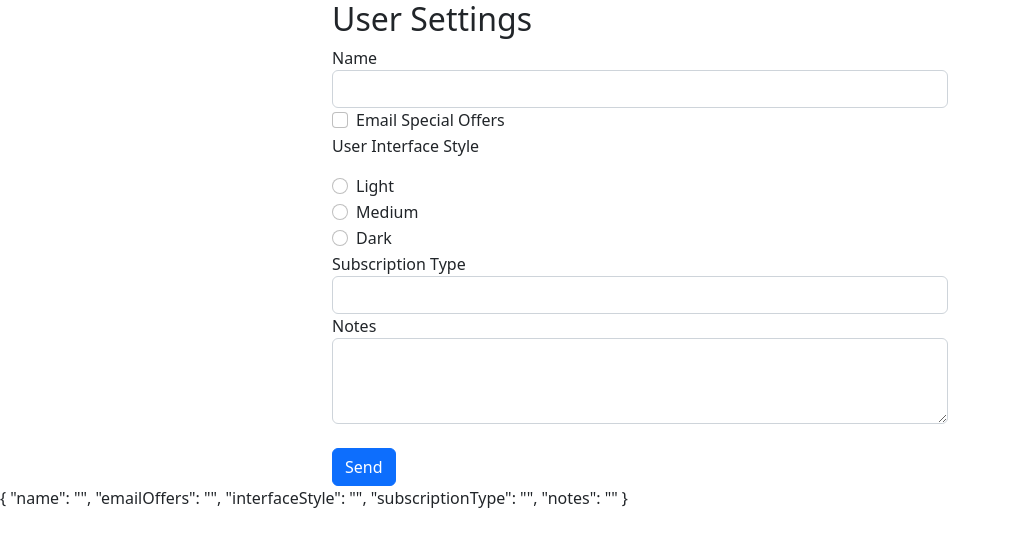
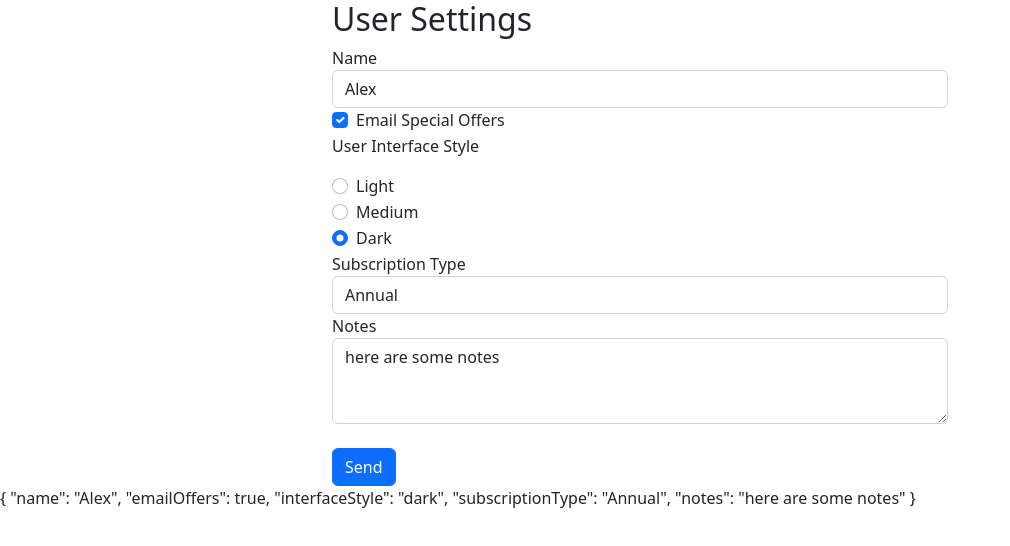
Before and after one commit to alexlamb10/angular-forms, an Angular app: page / in a window 1280 px wide. Shown: the top 546 px of the page, without its empty margins (0-1010 px from the left). Built offline with nearby package versions, Linux system fonts and the light colour scheme.

Commit message:
Added two way binding

```diff
--- /dev/null
+++ b/src/app/data/user-settings.ts
@@ -0,0 +1,7 @@
+export interface UserSettings {
+    name:string,
+    emailOffers: boolean,
+    interfaceStyle: string,
+    subscriptionType: string,
+    notes: string
+}
--- a/src/app/user-settings-form/user-settings-form.component.html
+++ b/src/app/user-settings-form/user-settings-form.component.html
@@ -5,12 +5,12 @@
 
       <div class="form-group">
         <label for="name">Name</label>
-        <input id="name" name="name" class="form-control" ngModel/>
+        <input id="name" name="name" class="form-control" [(ngModel)]="userSettings.name"/>
       </div>
 
       <div class="form-check form-group">
         <input class="form-check-input" type="checkbox"
-                id="emailOffers" name="emailOffers" ngModel>
+                id="emailOffers" name="emailOffers" [(ngModel)]="userSettings.emailOffers">
         <label class="form-check-label" for="emailOffers" >
           Email Special Offers
         </label>
@@ -20,21 +20,21 @@
       <div class="form-group">
         <div class="form-check">
           <input class="form-check-input" type="radio" name="interfaceStyle"
-                 id="lightInterface" value="light" checked ngModel>
+                 id="lightInterface" value="light" checked [(ngModel)]="userSettings.interfaceStyle">
           <label class="form-check-label" for="lightInterface">
             Light
           </label>
         </div>
         <div class="form-check">
           <input class="form-check-input" type="radio" name="interfaceStyle"
-                 id="mediumInterface" value="medium" ngModel>
+                 id="mediumInterface" value="medium" [(ngModel)]="userSettings.interfaceStyle">
           <label class="form-check-label" for="mediumInterface">
             Medium
           </label>
         </div>
         <div class="form-check">
           <input class="form-check-input" type="radio" name="interfaceStyle"
-                  id="darkInterface" value="dark" ngModel>
+                  id="darkInterface" value="dark" [(ngModel)]="userSettings.interfaceStyle">
           <label class="form-check-label" for="darkInterface">
             Dark
           </label>
@@ -43,7 +43,7 @@
 
       <div class="form-group">
         <label for="subscriptionType">Subscription Type</label>
-        <select class="form-control" id="subscriptionType" name="subscriptionType" ngModel>
+        <select class="form-control" id="subscriptionType" name="subscriptionType" [(ngModel)]="userSettings.subscriptionType">
           <option>Monthly</option>
           <option>Annual</option>
           <option>Lifetime</option>
@@ -53,7 +53,7 @@
       <div class="form-group">
         <label for="notes" >Notes</label>
         <textarea id="notes" name="notes" class="form-control"
-                  rows="3" ngModel></textarea>
+                  rows="3" [(ngModel)]="userSettings.notes"></textarea>
       </div>
       <br>
       <button class="btn btn-primary">Send</button>
@@ -61,4 +61,4 @@
   </div>
 
 
-  {{form.value | json}}
+  {{userSettings | json}}
--- a/src/app/user-settings-form/user-settings-form.component.ts
+++ b/src/app/user-settings-form/user-settings-form.component.ts
@@ -1,3 +1,4 @@
+import { UserSettings } from './../data/user-settings';
 import { Component, OnInit } from '@angular/core';
 
 @Component({
@@ -7,6 +8,14 @@ import { Component, OnInit } from '@angular/core';
 })
 export class UserSettingsFormComponent implements OnInit {
 
+  userSettings: UserSettings = {
+    name: 'Alex',
+    emailOffers: true,
+    interfaceStyle: "dark",
+    subscriptionType: "Annual",
+    notes: "here are some notes"
+  }
+
   constructor() { }
 
   ngOnInit(): void {
```
